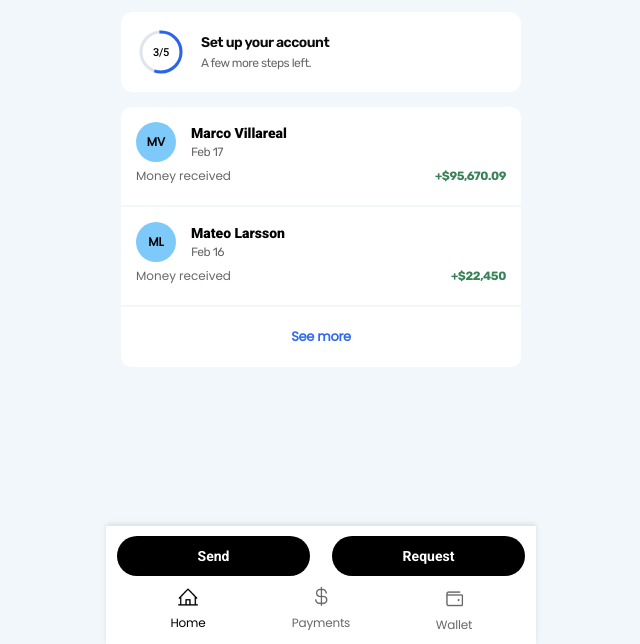
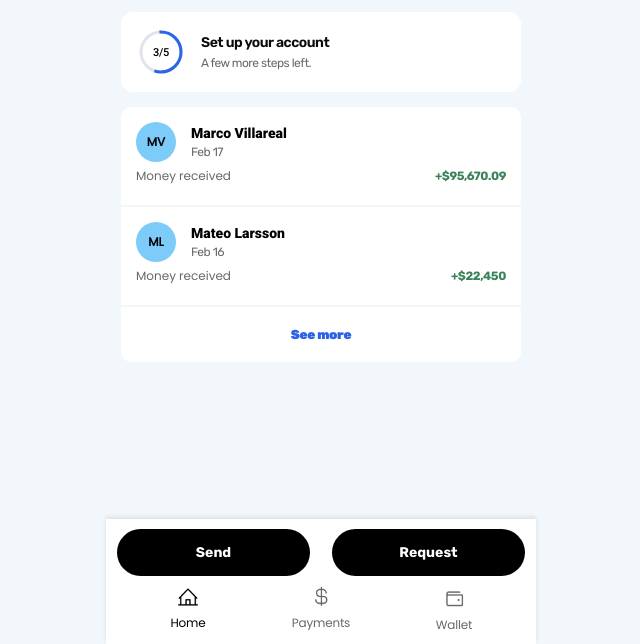
Before and after one commit to Vahaam/ppal.github.io, a website: page index.html in a window 1280 px wide. Shown: the part 156-800 px from the top of the page, without its empty margins (319-959 px from the left). Drawn offline with Linux system fonts and the light colour scheme.

Commit message:
Update index.html

```diff
--- a/index.html
+++ b/index.html
@@ -259,7 +259,7 @@
 .avatar {
     width: 40px;
     height: 40px;
-    background:         #7DC9F9;
+    background:         #7DCBF9;
     color: rgb(0, 0, 0);
     font-weight: bold;
     display: flex;
@@ -314,13 +314,13 @@
 
 
         .see-more {
-            /* font-family: "Rubik", serif; */
+            font-family: "Rubik", serif;
             font-size: 13px;
     letter-spacing: -0.3px;
     font-weight: 900;
     text-align: center;
     padding: 20px;
-    color: #3169EC;
+    color: #2a63e6;
     cursor: pointer;
         }
         .footer {
@@ -338,8 +338,8 @@
             /* padding: 15px; */
         }
         .footer-buttons button {
-            font-family: Roboto, serif;
-            padding: 12px 20px;
+            font-family: "Rubik", serif;
+            padding: 15px 20px;
             border: none;
                 background: black;
             color: white;
```
